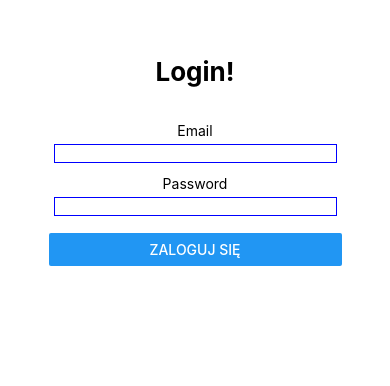
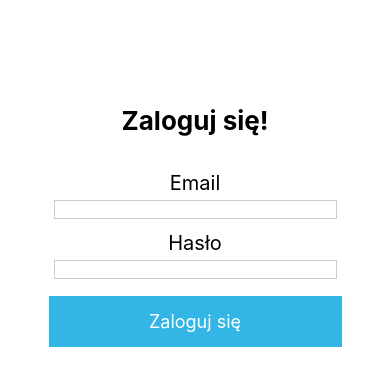
Before and after one commit to newadbie/BeFriendsApp, a React Native app in the folder client-native/: screen / in a window 390 px wide. Shown: the part 196-582 px from the top of the page. Built offline with nearby package versions, Linux system fonts and the light colour scheme; no server answers.

Commit message:
error catching in login form, some styles. Create own button component to allow changing font size

```diff
--- /dev/null
+++ b/client-native/components/Button.tsx
@@ -0,0 +1,32 @@
+import React from 'react';
+import {StyleSheet, Text, TouchableHighlight} from 'react-native'
+
+export interface ButtonProps {
+    onPress(): Promise<void> | void,
+    title: string
+}
+
+export const Button : React.FC<ButtonProps> = ({onPress, title}) => {
+
+    return (
+        <TouchableHighlight
+        activeOpacity={0.6}
+        underlayColor="#0099CC"
+        onPress={onPress} style={styles.button}>
+            <Text style={styles.text}>{title}</Text>
+        </TouchableHighlight>
+    )
+}
+
+const styles = StyleSheet.create({
+    button: {
+        backgroundColor: "#33b5e5",
+        paddingVertical: 15,
+        elevation: 6
+    },
+    text: {
+        fontSize: 18,
+        color: "#FFF",
+        textAlign: "center"
+    }
+  });
--- /dev/null
+++ b/client-native/components/Error.tsx
@@ -0,0 +1,35 @@
+import React from "react";
+import { View, StyleSheet, Text } from "react-native";
+
+export type ErrorProps = {
+  text: string;
+};
+
+export const Error: React.FC<ErrorProps> = ({ text }) => {
+  if (text.length === 0) {
+    return null;
+  }
+
+  return (
+    <View style={styles.container}>
+      <Text style={styles.text}>{text}</Text>
+    </View>
+  );
+};
+
+const styles = StyleSheet.create({
+  container: {
+    marginTop: 30,
+    paddingVertical: 10,
+    backgroundColor: '#ff4444',
+    borderRadius: 2,
+    elevation: 10,
+    opacity: .8
+  },
+  text: {
+    textAlign: "center",
+    fontSize: 20,
+    fontWeight: 'bold',
+    color: '#FFF'
+  },
+});
--- a/client-native/components/LoginInput.tsx
+++ b/client-native/components/LoginInput.tsx
@@ -9,10 +9,6 @@ export type LoginInputProps = {
 }
 
 export const LoginInput : React.FC<LoginInputProps> = ({text, value, changeValueAction, secureTextEntry}) => {
-    // if (!secureTextEntry) {
-    //     console.log(secureTextEntry + "auu")
-    //     secureTextEntry = false;
-    // }
     return (
         <View style={styles.container}>
             <Text style={styles.center}>{text}</Text>
@@ -31,13 +27,14 @@ const styles = StyleSheet.create({
         marginBottom:2
     },
     input: {
-        borderColor: "blue",
+        borderColor: "#CCC",
         borderWidth: 1,
         paddingLeft: 5,
         paddingRight: 5,
       },
       center: {
         textAlign: "center",
+        fontSize: 20,
         paddingBottom: 5,
       },
 })
--- a/client-native/containers/LoanScreen.tsx
+++ b/client-native/containers/LoanScreen.tsx
@@ -1,8 +1,16 @@
 import React from "react";
-import { View, Text, Button } from "react-native";
+
+import {
+  widthPercentageToDP as wp,
+  heightPercentageToDP as hp,
+} from "react-native-responsive-screen";
+
+import { View, Text, StyleSheet } from "react-native";
 import { logout } from "../slices/authSlice";
 import { useDispatch } from "react-redux";
 import axios from "axios";
+
+import { Button } from '../components/Button';
 
 export const LoanScreen = () => {
   const dispatch = useDispatch();
@@ -15,9 +23,17 @@ export const LoanScreen = () => {
       .catch((err) => console.log(err));
   };
   return (
-    <View>
-      <Text>Hejka</Text>
+    <View style={styles.container}>
       <Button title="Wyloguj się" onPress={signOut} />
     </View>
   );
 };
+
+const styles = StyleSheet.create({
+  container: {
+    flex: 1,
+    width: wp("75%"),
+    alignContent: "center",
+    justifyContent: "center"
+  }
+})
--- a/client-native/containers/LoginScreen.tsx
+++ b/client-native/containers/LoginScreen.tsx
@@ -1,18 +1,23 @@
+import React, { useState } from "react";
 import {
   widthPercentageToDP as wp,
   heightPercentageToDP as hp,
 } from "react-native-responsive-screen";
-import React, { useState } from "react";
-import { View, StyleSheet, Text, Button } from "react-native";
+import { View, StyleSheet, Text } from "react-native";
+import { useDispatch } from "react-redux";
+
+import axios from "axios";
+
 import { login } from "../slices/authSlice";
-import {useDispatch} from 'react-redux';
 import { LoginInput } from "../components/LoginInput";
-import axios from "axios";
+import { Error } from "../components/Error";
+import { Button } from '../components/Button';
 
 export const LoginScreen: React.FC = () => {
   const dispatch = useDispatch();
   const [email, setEmail] = useState("");
   const [password, setPassword] = useState("");
+  const [error, setError] = useState("");
 
   const signIn = async () => {
     axios
@@ -21,24 +26,27 @@ export const LoginScreen: React.FC = () => {
         password: password,
       })
       .then((e) => {
-        dispatch(login(email))
+        dispatch(login(email));
       })
-      .catch((err) => console.log(err));
+      .catch((err) => {
+        setError(err.response.data);
+      });
   };
 
   return (
     <View>
       <View style={styles.container}>
-        <Text style={styles.header}>Login!</Text>
+        <Text style={styles.header}>Zaloguj się!</Text>
         <LoginInput text="Email" value={email} changeValueAction={setEmail} />
         <LoginInput
-          text="Password"
+          text="Hasło"
           value={password}
           changeValueAction={setPassword}
           secureTextEntry
         />
         <View style={{ marginTop: 10 }}></View>
-        <Button title="Zaloguj się" onPress={signIn} />
+        <Button title="Zaloguj się" onPress={signIn}/>
+        <Error text={error} />
       </View>
     </View>
   );
@@ -48,9 +56,7 @@ const styles = StyleSheet.create({
   container: {
     flex: 1,
     justifyContent: "center",
-    height: 300,
     width: wp("75%"),
-    marginBottom: 130,
   },
   header: {
     textAlign: "center",
@@ -58,4 +64,7 @@ const styles = StyleSheet.create({
     fontSize: 26,
     marginBottom: 30,
   },
+  button: {
+    fontSize:20
+  }
 });
--- a/client-native/containers/main.css
+++ /dev/null
@@ -1,3 +0,0 @@
-.Elo {
-    background-color: red;
-}
```
Also changed, not shown: 1 other file (tests, documents, lock files or other folders).
